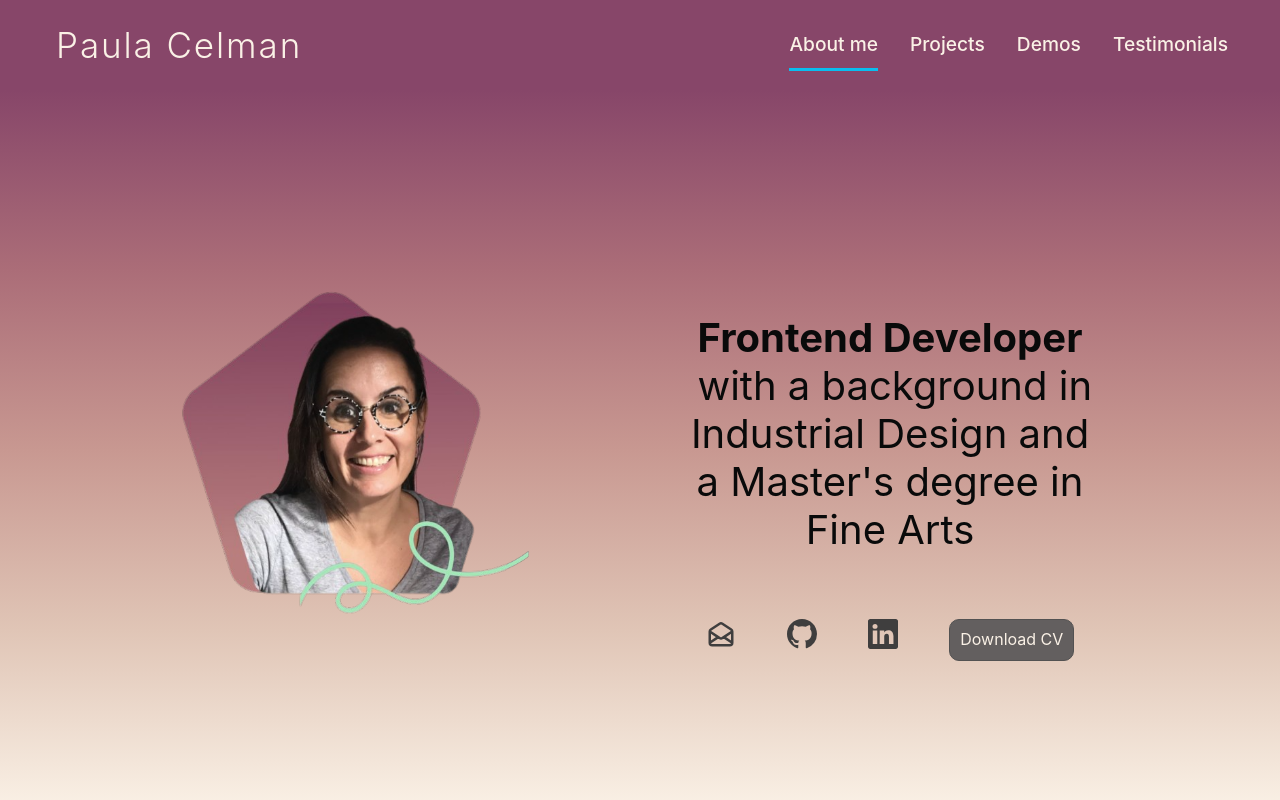
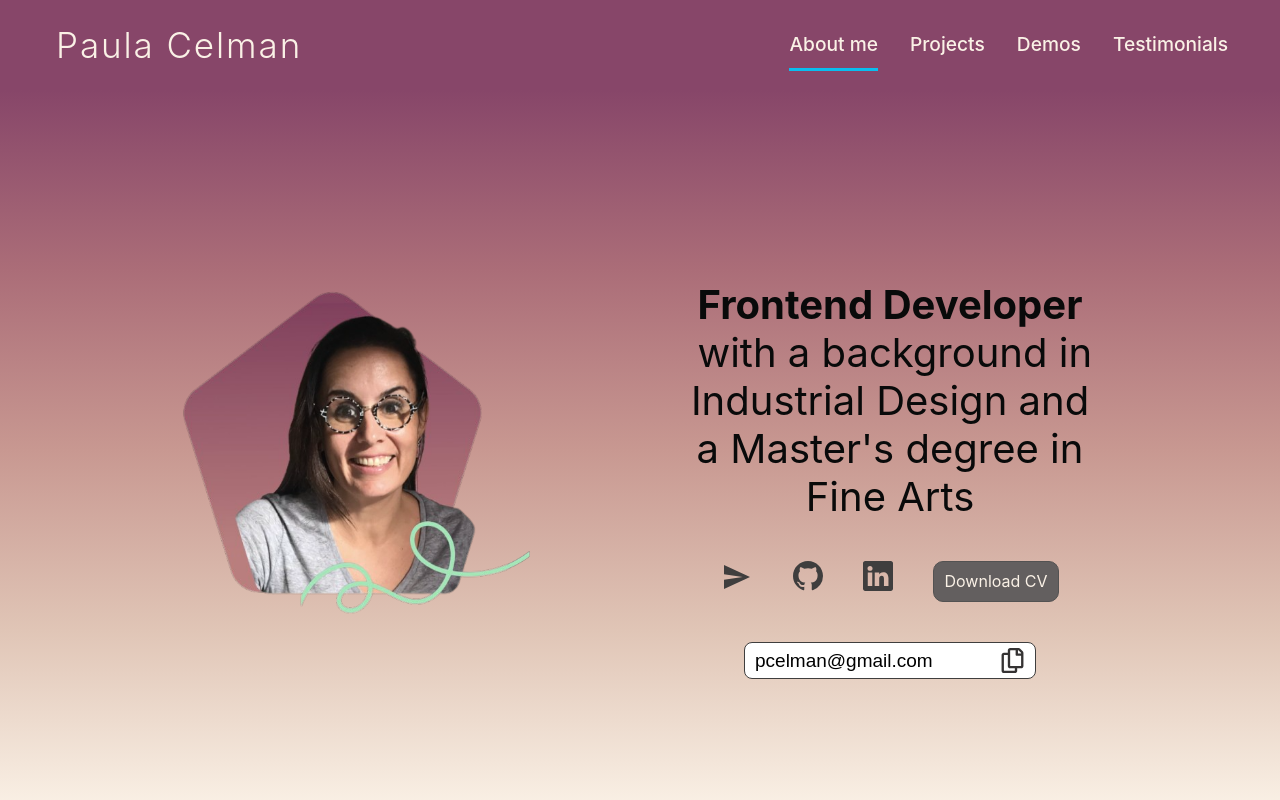
Before and after one commit to pcelman/Portfolio_2.0, a React (Vite) app: page / in a window 1280 px wide. Shown: the top 800 px of the page. Built offline with nearby package versions, Linux system fonts and the light colour scheme; a web font is replaced by a local one.

Commit message:
feature copy email

```diff
--- a/src/components/About.jsx
+++ b/src/components/About.jsx
@@ -1,29 +1,34 @@
-import React from "react";
-import { FiFigma } from "react-icons/fi";
-import { FaCss3Alt, FaGitAlt } from "react-icons/fa";
-import { IoLogoJavascript } from "react-icons/io";
-import { RiReactjsFill } from "react-icons/ri";
-import { FaAngular } from "react-icons/fa";
-import { SiTypescript } from "react-icons/si";
-
-import {
-  SiTailwindcss,
-  SiBootstrap,
-  SiExpress,
-  SiSequelize,
-} from "react-icons/si";
+import React, { useRef } from 'react';
 import { GoMarkGithub } from "react-icons/go";
-import { SiMongodb } from "react-icons/si";
 import { BsLinkedin } from "react-icons/bs";
-import { HiOutlineMailOpen } from "react-icons/hi";
-import { BsFillBriefcaseFill } from "react-icons/bs";
-import { GrNode } from "react-icons/gr";
+import { IoMdSend } from "react-icons/io";
+import { FaRegCopy } from "react-icons/fa";
 import image from "../images/po.png";
-import material from "../images/material.svg";
 import cv from "../assets/paulacelman-en.pdf";
 import "../styles/About.css";
 
 export default function About() {
+
+  const text = "pcelman@gmail.com"
+  const inputRef = useRef(null);
+
+  const copyToClipboard = async (text) => {
+    try {
+      await navigator.clipboard.writeText(text);
+      inputRef.current.value = '¡Copiado!';
+      setTimeout(() => (inputRef.current.value = text), 2000);
+    } catch (err) {
+      try {
+        inputRef.current.select();
+        document.execCommand('copy');
+        inputRef.current.value = '¡Copiado!';
+        setTimeout(() => (inputRef.current.value = text), 2000);
+      } catch (err) {
+        console.error('Error al copiar al portapapeles: ', err);
+      }
+    }
+  };
+
   return (
     <main className="about" id="home">
       <div className="about__container">
@@ -43,9 +48,12 @@ export default function About() {
             asset to any project. My proactive and positive attitude, coupled
           with my dedication to producing high-quality work, sets me apart. */}
             </p>
-            <div className="about__links">
+            <section className="about__contact">
+
+            <article className="about__links">
               <a href="mailto:pcelman@gmail.com" target="_blank">
-                <HiOutlineMailOpen size={30} alt="Link to email" />
+                {/* <HiOutlineMailOpen size={30} alt="Link to email" /> */}
+                <IoMdSend size={32} alt="Link to email" />
               </a>
               <a href="https://github.com/pcelman" target="_blank">
                 {" "}
@@ -54,7 +62,7 @@ export default function About() {
               <a
                 href="https://www.linkedin.com/in/paula-celman/"
                 target="_blank"
-              >
+                >
                 <BsLinkedin size={30} alt="Link to LinkedIn profile" />
               </a>
               <a
@@ -62,10 +70,21 @@ export default function About() {
                 target="_blank"
                 rel="noopener noreferrer"
                 download="Paula_Celman_CV.pdf"
-              >
+                >
                 <div className="about__cv">Download CV</div>
               </a>
-            </div>
+            </article>
+            <article className="about__email">
+    <input
+        ref={inputRef}
+        className="about__email__border"
+        value={text}
+        readOnly
+      />
+
+        <FaRegCopy size={25} onClick={() => copyToClipboard(text)} className="copy-icon"/>
+            </article>
+                </section>
           </div>
         </div>
       </div>
--- a/src/styles/About.css
+++ b/src/styles/About.css
@@ -1,5 +1,5 @@
 .about {
-   background-image: linear-gradient(
+  background-image: linear-gradient(
     to bottom,
     #874669,
     #ab6d78,
@@ -58,15 +58,47 @@
   font-size: 40px;
 }
 
+.about__contact {
+  display: flex;
+  flex-direction: column;
+  justify-content: center;
+  align-items: center;
+}
+
 .about__links {
-  margin-top: 40px;
+  margin: 40px;
   display: flex;
   justify-content: center;
+  gap: 40px;
+}
+
+.about__email__border {
+  border: none;
+  font-size: 19px;
+}
+.about__email {
+  margin-bottom: 40px;
+  display: flex;
+  justify-content: center;
+  align-items: center;
+  font-size: 20px;
+  border: 1px solid rgb(63, 62, 62);
+  padding: 5px 10px;
+  border-radius: 8px;
+  background-color: white;
+}
+
+.copy-icon {
+  color: rgb(53, 51, 51);
+  transition: color 0.3s, transform 0.3s;
+}
+
+.copy-icon:hover {
+  color: rgb(9, 138, 173) 7;
+  scale: 1.1;
 }
 
 .about__links a {
-  padding: 1.6rem;
-  color: var(--butter);
   color: rgb(63, 62, 62);
   transition-property: color;
   transition-duration: 0.5s;
@@ -101,10 +133,6 @@
   border: var(--accent-color) solid 2px;
 }
 
-
-
-
-
 .download__cv {
   font-size: 1.3rem;
   text-decoration: underline;
@@ -116,20 +144,17 @@
 }
 
 @media screen and (max-width: 940px) {
-  .about .about__container {
-    width: 90%;
+  .about {
+    width: 100%;
+    margin-bottom: 540px;
   }
 
   .about__intro {
     display: flex;
     flex-direction: column;
-    /* grid-template-areas:
-      "img"
-      "text"
-      "skills"; */
-    /* justify-content: center; */
     padding: 5px;
   }
+
   .about__image {
     margin-top: 160px;
     display: block;
@@ -153,5 +178,4 @@
     padding: unset;
     gap: unset;
   }
-
 }
--- a/src/styles/Skills.css
+++ b/src/styles/Skills.css
@@ -1,6 +1,6 @@
 .skills {
     margin: 90px 0;
-    padding-bottom: 70px;
+    padding-bottom: 90px;
    color: var(--butter);
  }
 
```
